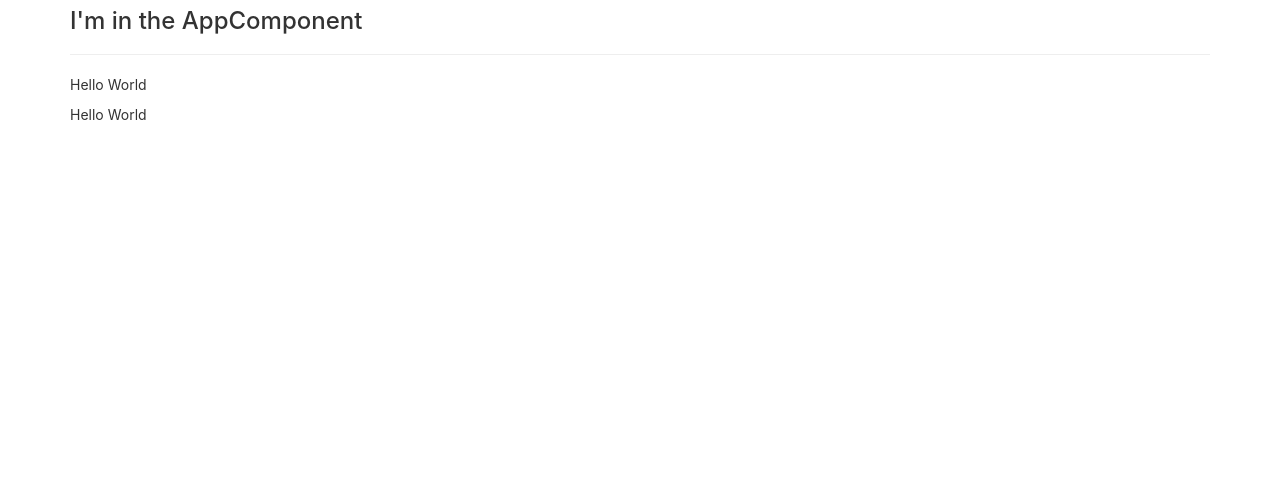
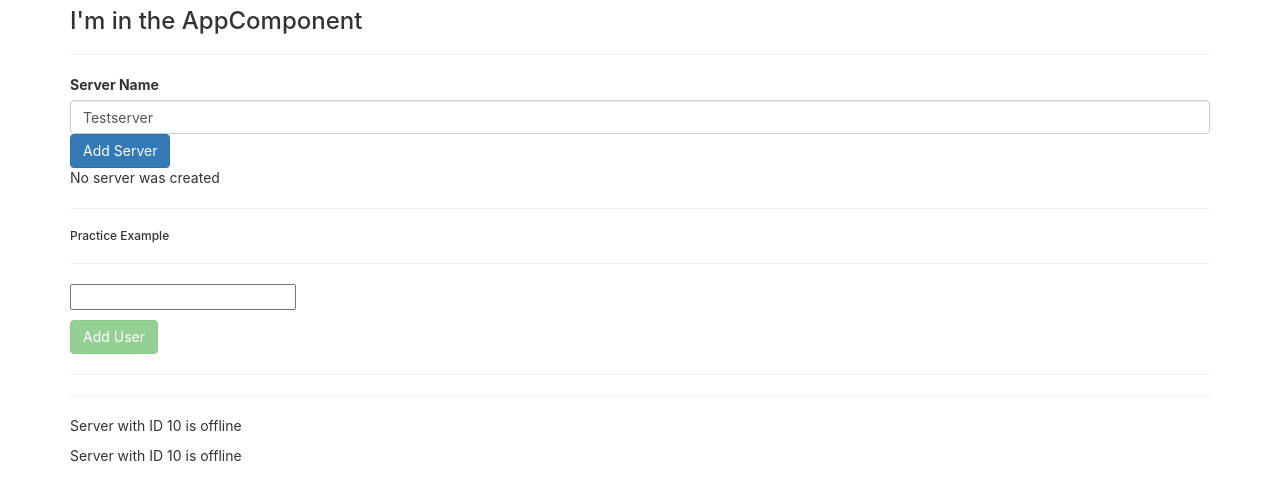
Before and after one commit to TomaszChylinski/ct-soccer, an Angular app in the folder ct-soccer/: page / in a window 1280 px wide. Shown: the top 500 px of the page. Built offline with nearby package versions, Linux system fonts and the light colour scheme.

Commit message:
feat(ct-soccer): event binding, data binding, two way binding

```diff
--- a/ct-soccer/src/app/server/server.component.html
+++ b/ct-soccer/src/app/server/server.component.html
@@ -1,3 +1 @@
-<p>
-    Hello World
-</p>
+<p>Server with ID {{ serverId }} is {{ getServerStatus() }}</p>
--- a/ct-soccer/src/app/server/server.component.ts
+++ b/ct-soccer/src/app/server/server.component.ts
@@ -7,5 +7,10 @@ import {Component} from '@angular/core';
 
 
 export class ServerComponent {
+    serverId = 10;
+    serverStatus = 'offline';
 
+    getServerStatus(){
+        return this.serverStatus;
+    }
 }
--- a/ct-soccer/src/app/servers/servers.component.html
+++ b/ct-soccer/src/app/servers/servers.component.html
@@ -1,2 +1,42 @@
+<label> Server Name</label>
+<!-- EVENT BIDING - <input type="text" class="form-control" (input)="onUpdateServerNmae($event)" /> -->
+
+<input type="text" class="form-control" [(ngModel)]="serverName"/>
+
+<!-- <p>{{serverName}} </p> -->
+<button
+  class="btn btn-primary"
+  [disabled]="!allowNewServer"
+  (click)="onCreateServer()"
+>
+  Add Server
+</button>
+
+<p>{{ serverCreationStatus }}</p>
+
+<hr>
+<h6> Practice Example </h6>
+<hr>
+
+
+<input id="userName" type="text" (input)="updateUserBtn($event)" [(ngModel)]="username"/>
+<p> {{username}} </p>
+
+
+<!--
+  A way to enabled the btn inline
+<button class="btn btn-success"
+[disabled]="!allowNewUser"="username ===''"
+(click)='resetUser'> Add User </button> -->
+
+
+<button class="btn btn-success"
+[disabled]="!allowNewUser"
+(click)='resetUser()'> Add User </button>
+
+
+<hr>
+<hr>
 <app-server></app-server>
+
 <app-server></app-server>
--- a/ct-soccer/src/app/servers/servers.component.ts
+++ b/ct-soccer/src/app/servers/servers.component.ts
@@ -3,13 +3,47 @@ import { Component, OnInit } from '@angular/core';
 @Component({
   selector: 'app-servers',
   templateUrl: './servers.component.html',
-  styleUrls: ['./servers.component.css']
+  styleUrls: ['./servers.component.css'],
 })
 export class ServersComponent implements OnInit {
+  allowNewServer = false;
+  serverCreationStatus = 'No server was created';
+  serverName = 'Testserver';
+  username = '';
+  allowNewUser = false;
 
-  constructor() { }
-
-  ngOnInit(): void {
+  constructor() {
+    setTimeout(() => {
+      this.allowNewServer = true;
+    }, 2000);
   }
 
+  ngOnInit(): void {}
+
+  onCreateServer() {
+    this.serverCreationStatus = `Server was Created name is ${this.serverName}`;
+  }
+
+  onUpdateServerNmae(event: any) {
+    this.serverName = event.target.value;
+  }
+
+  updateUserBtn(event: any) {
+    this.username = event.target.value;
+    if (this.username.length >= 1) {
+      this.allowNewUser = true;
+    }else{
+      this.allowNewUser = false;
+    }
+  }
+
+  enableUser() {
+    if (this.username.length < 1) {
+      this.allowNewUser = true;
+    }
+  }
+
+  resetUser() {
+    this.username = '';
+  }
 }
```
